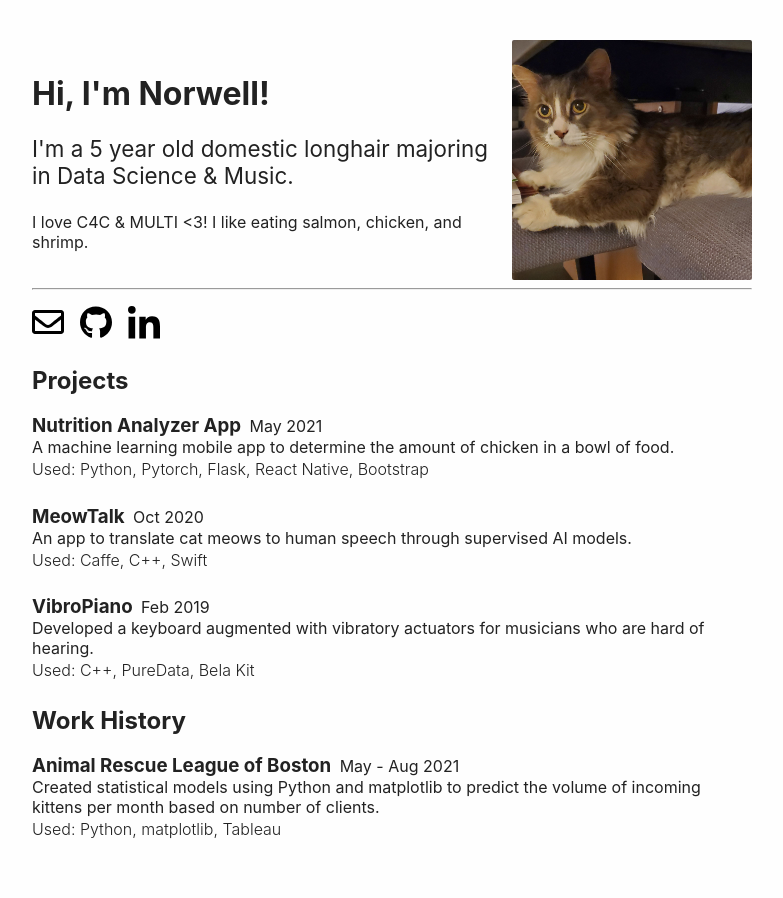
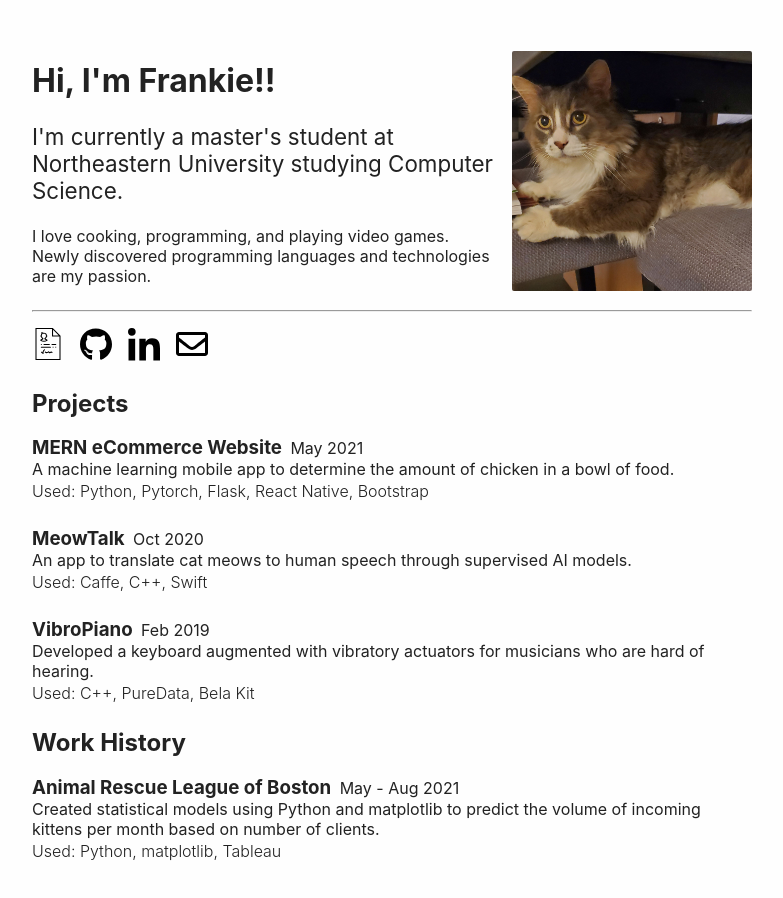
Before and after one commit to fankx/fankx.github.io, a website: page index.html in a window 1280 px wide. Shown: the whole page, without its empty margins (248-1031 px from the left). Drawn offline with Linux system fonts and the light colour scheme.

Commit message:
Changed some text. Added the resume icon.

```diff
--- a/index.html
+++ b/index.html
@@ -6,20 +6,19 @@
     <meta http-equiv="X-UA-Compatible" content="ie=edge" />
     <link rel="stylesheet" type="text/css" href="styles.css" />
 
-    <title>Our Cool Website!</title>
+    <title>Frankie Luo</title>
   </head>
   <body>
     <div id="container">
       <div class="heading">
         <div class="two-column">
           <div class="heading-text-content">
-            <h1>Hi, I'm Norwell!</h1>
+            <h1>Hi, I'm Frankie!!</h1>
             <p class="subheading">
-              I'm a 5 year old domestic longhair majoring in Data Science &
-              Music.
+              I'm currently a master's student at Northeastern University studying Computer Science.
             </p>
             <p>
-              I love C4C & MULTI <3! I like eating salmon, chicken, and shrimp.
+              I love cooking, programming, and playing video games. Newly discovered programming languages and technologies are my passion.
             </p>
           </div>
           <img class="photo" width="240" height="240" src="cat.jpg" />
@@ -27,14 +26,17 @@
       </div>
       <hr />
       <div class="links">
-        <a href="mailto:ilovesalmon@northeastern.edu">
-          <img src="email.svg" width="32" />
+        <a href="the link of my resume hosted by Google Doc">
+          <img src="resume.svg" width="32" />
         </a>
-        <a href="www.github.com/sadafkh11">
+        <a href="https://github.com/fankx">
           <img src="github.svg" width="32" />
         </a>
-        <a href="https://www.linkedin.com/in/sadafkhansalar/">
+        <a href="https://www.linkedin.com/in/jingyu-luo/">
           <img src="linkedin.svg" width="32" />
+        </a>
+        <a href="mailto:luo.jingy@northeastern.edu">
+          <img src="email.svg" width="32" />
         </a>
       </div>
 
@@ -42,7 +44,7 @@
       <section>
         <div class="project-container">
           <h3 class="project-title">
-            Nutrition Analyzer App <span class="project-date">May 2021</span>
+            MERN eCommerce Website <span class="project-date">May 2021</span>
           </h3>
 
           <p class="project-description">
```
Also changed, not shown: resume.svg (added).
